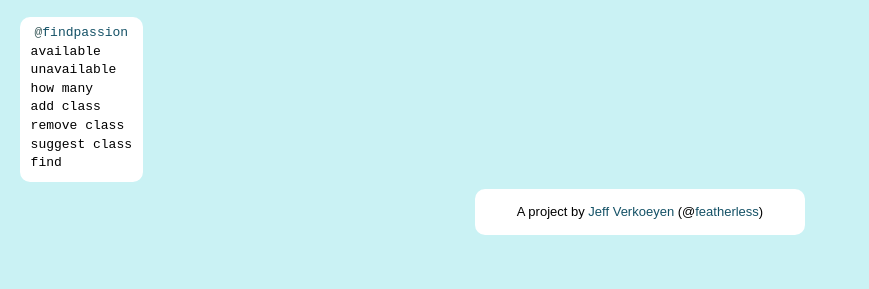
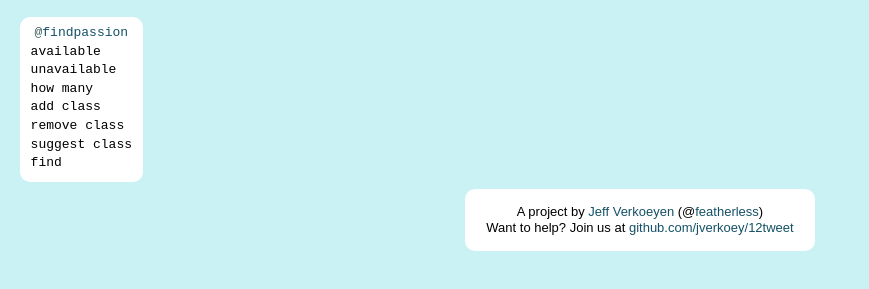
Before and after one commit to jverkoey/findpassion, a plain HTML site: page www/index.htm in a window 1280 px wide. Shown: the part 75-364 px from the top of the page, without its empty margins (0-869 px from the left). Drawn offline with Linux system fonts and the light colour scheme.

Commit message:
Add github link.

```diff
--- a/www/css/dashboard.css
+++ b/www/css/dashboard.css
@@ -15,7 +15,7 @@
 }
 
 #contact {
-  width: 300px;
+  width: 320px;
   padding: 1em;
   margin: 1em;
   margin: 0 auto;
--- a/www/index.htm
+++ b/www/index.htm
@@ -67,7 +67,8 @@
   <div class="clearfix">
   </div>
   <div id="contact">
-    A project by <a href="http://TheJeffFiles.com/">Jeff Verkoeyen</a> (@<a href="http://twitter.com/featherless">featherless</a>)
+    A project by <a href="http://TheJeffFiles.com/">Jeff Verkoeyen</a> (@<a href="http://twitter.com/featherless">featherless</a>)<br/>
+    Want to help? Join us at <a href="http://github.com/jverkoey/12tweet/">github.com/jverkoey/12tweet</a>
   </div>
 </div>
 
```
